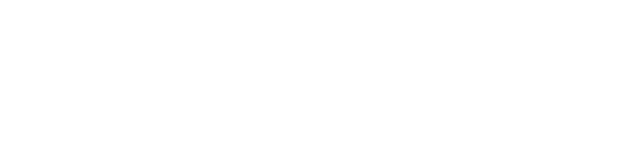
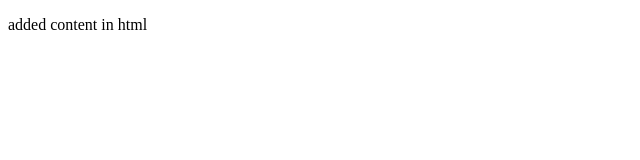
Before and after one commit to Namayjain/branching, a plain HTML site: page index.html in a window 1280 px wide. Shown: the whole page, without its empty margins (0-640 px from the left). Drawn offline with Linux system fonts and the light colour scheme.

Commit message:
added html

```diff
--- a/index.html
+++ b/index.html
@@ -3,9 +3,9 @@
 <head>
 	<meta charset="utf-8">
 	<meta name="viewport" content="width=device-width, initial-scale=1">
-	<title></title>
+	<title>my app</title>
 </head>
 <body>
-
+	<p>added content in html</p>
 </body>
 </html>
```
